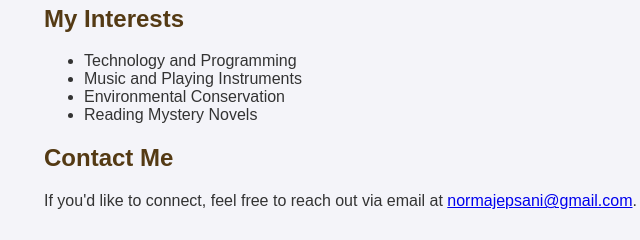
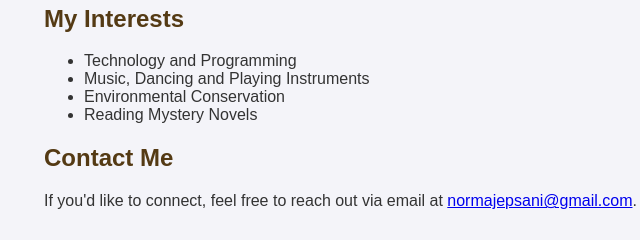
Before and after one commit to FungoNorma/test-repo, a plain HTML site: page index.html in a window 1280 px wide. Shown: the part 1146-1386 px from the top of the page, 46-686 px from the left. Drawn offline with Linux system fonts and the light colour scheme.

Commit message:
Update index.html

```diff
--- a/index.html
+++ b/index.html
@@ -179,7 +179,7 @@
         <h2>My Interests</h2>
         <ul>
             <li>Technology and Programming</li>
-            <li>Music and Playing Instruments</li>
+            <li>Music, Dancing and Playing Instruments</li>
             <li>Environmental Conservation</li>
             <li>Reading Mystery Novels</li>
         </ul>
```
